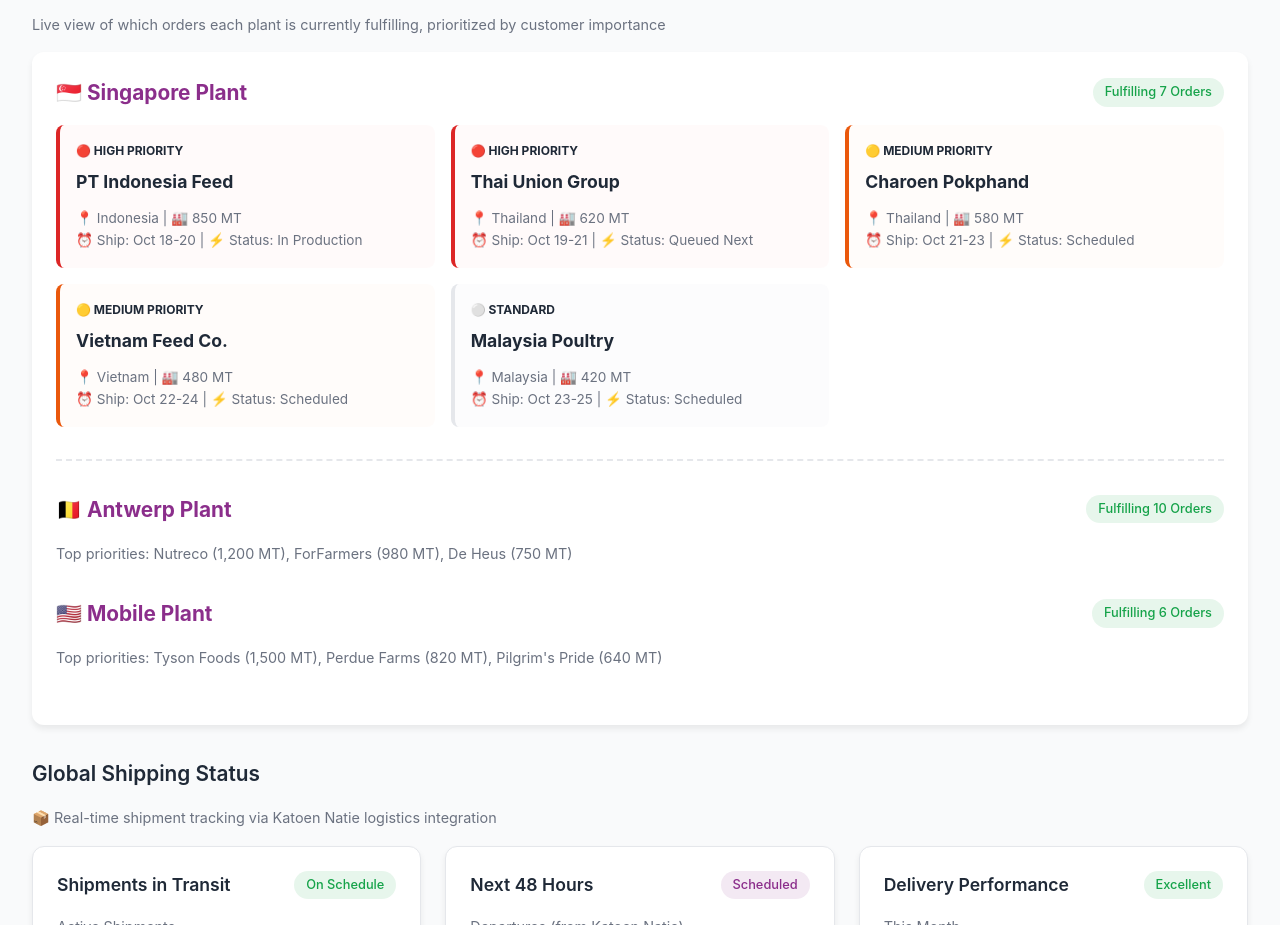
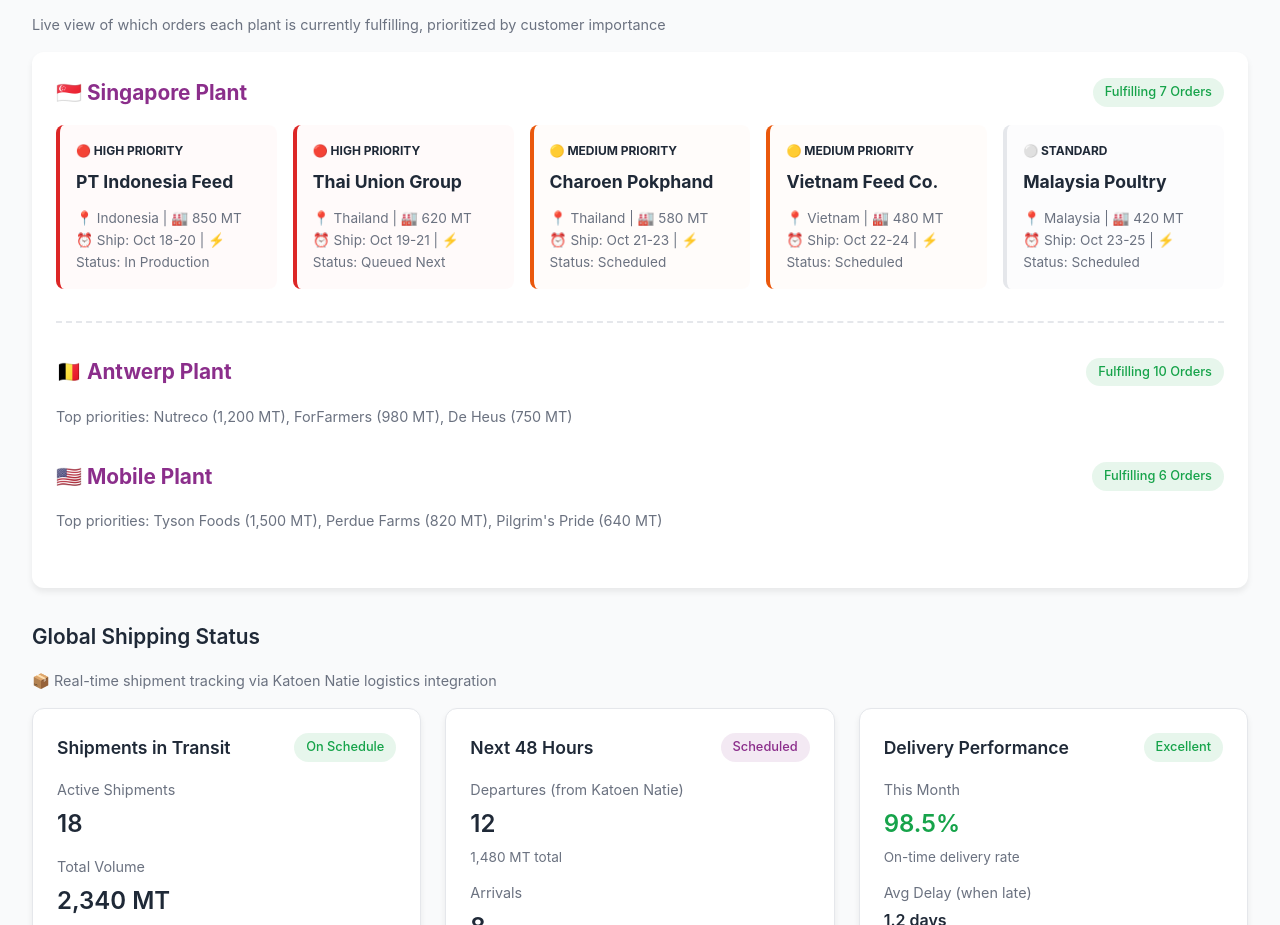
Before and after one commit to onsenix12/evonik-dashboard, a plain HTML site: page evonik-dashboard-new/index-new.html in a window 1280 px wide. Shown: the part 1071-1996 px from the top of the page. Drawn offline with nearby package versions, Linux system fonts and the light colour scheme.

Commit message:
UX: reduce breakpoint to 1200px for 5-up fulfillment grid

```diff
--- a/evonik-dashboard-new/index-new.html
+++ b/evonik-dashboard-new/index-new.html
@@ -277,6 +277,13 @@
             display: grid;
             grid-template-columns: repeat(auto-fit, minmax(300px, 1fr));
             gap: 1rem;
+        }
+
+        /* Ensure 5 tiles per row on large screens */
+        @media (min-width: 1200px) {
+            .fulfillment-grid {
+                grid-template-columns: repeat(5, 1fr);
+            }
         }
 
         .fulfillment-card {
```
